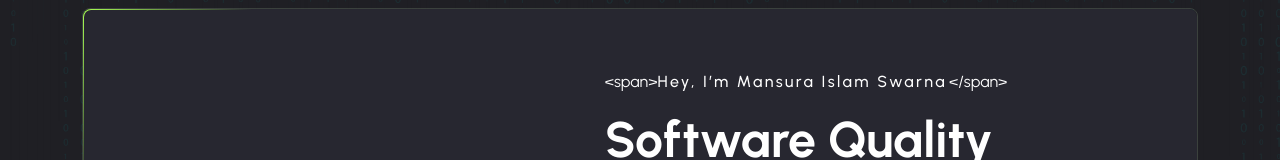
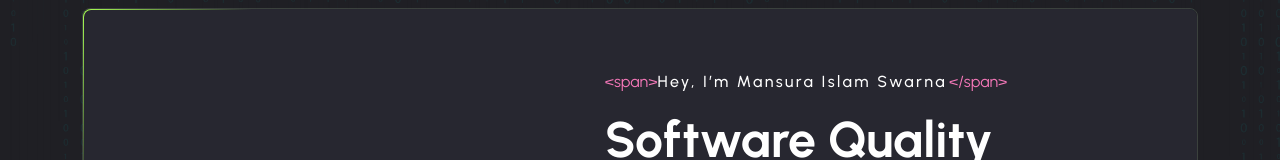
Before and after one commit to swarnaIslam61/swarnaIslam61.github.io, a Next.js app: page / in a window 1280 px wide. Shown: the part 122-282 px from the top of the page. Built offline with nearby package versions, Linux system fonts and the light colour scheme; a web font is replaced by a local one.

Commit message:
#about me 3

```diff
--- a/components/sections/Home2.tsx
+++ b/components/sections/Home2.tsx
@@ -21,12 +21,12 @@ export default function Home2() {
 								</div>
 								<div className="col-lg-6 mx-lg-auto col-md-12">
 									<div className="p-lg-0 p-md-8 p-3">
-										<div className="d-flex align-items-center" style={{ color: "white" }}>
+										<div className="text-secondary-2 d-flex align-items-center">
 											&lt;span&gt;
-											<div>
+											<div className="text-dark">
 												<div className="typewriter">
 													<h1
-														className="fs-6 fw-medium">Hey, I’m Mansura Islam Swarna</h1>
+													className="fs-6 fw-medium" style={{ color: "white" }}>Hey, I’m Mansura Islam Swarna</h1>
 												</div>
 											</div>
 											&lt;/span&gt;
@@ -36,10 +36,10 @@ export default function Home2() {
 											<span className="text-linear-4">{'('}SQA{')'}</span>
 
 											<span className="flicker">
-												_
+											_
 											</span>
 										</h1>
-										<p className="mb-6 text-secondary-2">&lt;p&gt;<span style={{ color: "white" }} className="text-white">With expertise in manual and automated testing using tools like </span> <span className="text-secondary-2">JMeter</span>, <span className="text-secondary-2">Postman</span>, <span className="text-secondary-2">Selenium</span><span style={{ color: "white" }} className="text-white">... I ensure software quality and reliabilityas.  I deliver thorough testing solutions that guarantee robust, user-centered applications.</span>&lt;/p&gt;</p>
+										<p className="mb-6 text-secondary-2">&lt;p&gt;<span style={{color:"white"}} className="text-white">With expertise in manual and automated testing using tools like </span> <span className="text-secondary-2">JMeter</span>, <span className="text-secondary-2">Postman</span>, <span className="text-secondary-2">Selenium</span><span style={{color:"white"}} className="text-white">... I ensure software quality and reliabilityas.  I deliver thorough testing solutions that guarantee robust, user-centered applications.</span>&lt;/p&gt;</p>
 										<div className="row">
 											<div className="col-7">
 												{/* Carausel Scroll */}
```
